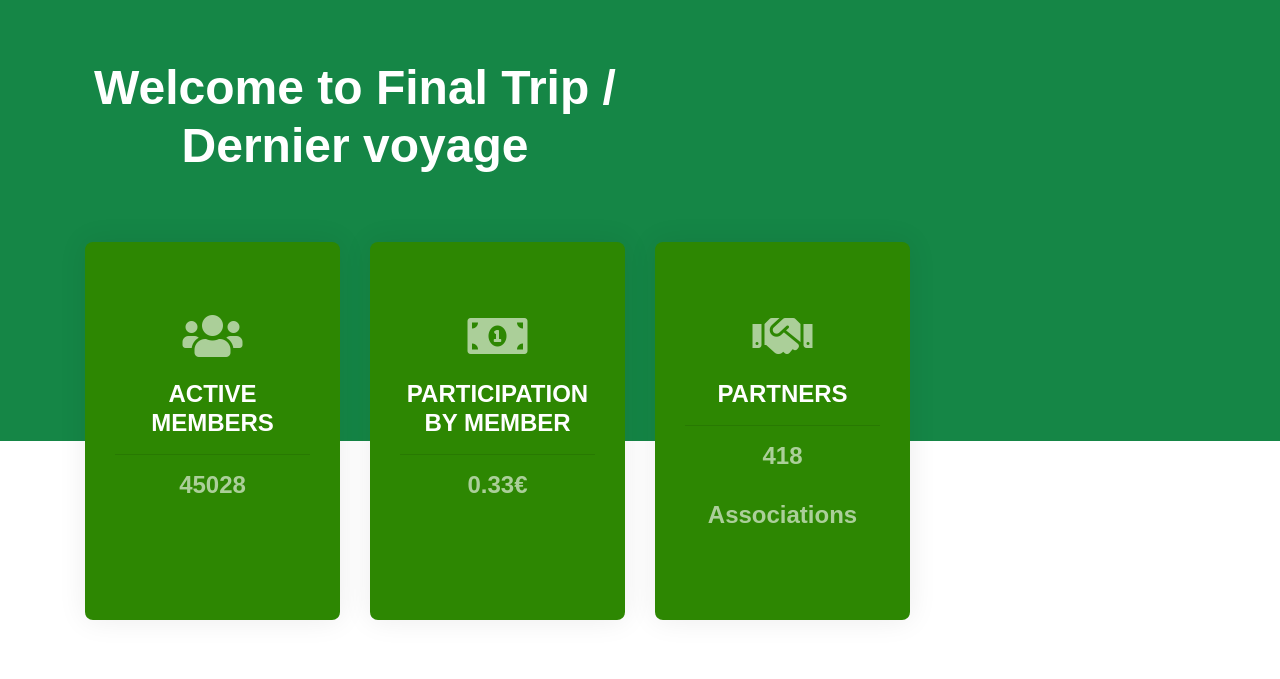
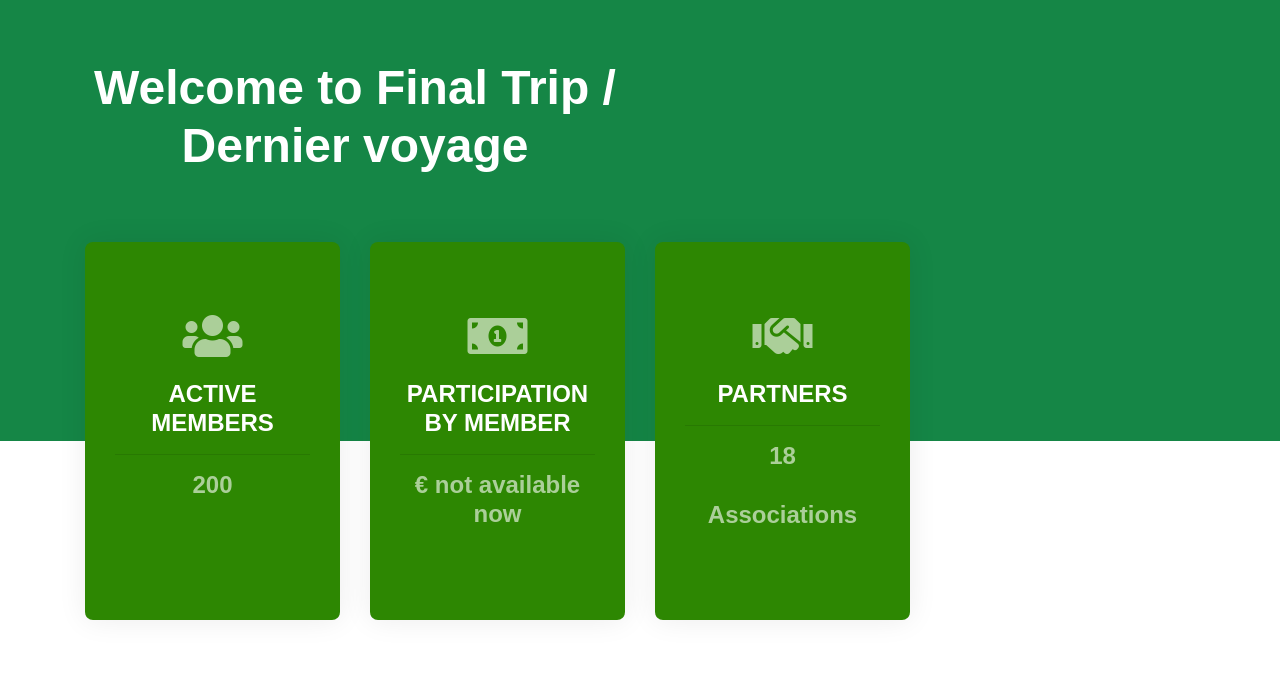
Before and after one commit to Junior-Kamtchouang/Final-Trip, a Django app: page / in a window 1280 px wide. Shown: the part 147-826 px from the top of the page. Run offline with Django 5.2, Linux system fonts and the light colour scheme; some libraries are stand-ins or nearby versions.

Commit message:
participation

```diff
--- a/templates/pages/index.html
+++ b/templates/pages/index.html
@@ -29,7 +29,7 @@
               <h4 class="title">
                 <a href="" class="stretched-link">ACTIVE MEMBERS</a>
                 <hr>
-                <P><strong>45028</strong> </P></h4>
+                <P><strong>200</strong> </P></h4>
             </div>
           </div><!--End Icon Box -->
 
@@ -38,7 +38,7 @@
               <div class="icon"><i class="fas fa-money-bill-alt"></i></div>
               <h4 class="title"><a href="" class="stretched-link">PARTICIPATION BY MEMBER</a>
                 <hr>
-              <p><strong>0.33€</strong></p>
+              <p><strong>€ not available now</strong></p>
               </h4>
 
             </div>
@@ -50,7 +50,7 @@
               <h4 class="title">
                 <a href="" class="stretched-link">PARTNERS</a>
                 <hr>
-                <p> <strong>418</strong></p>
+                <p> <strong>18</strong></p>
                 <p><strong>Associations</strong></p>
               </h4>
 
```
